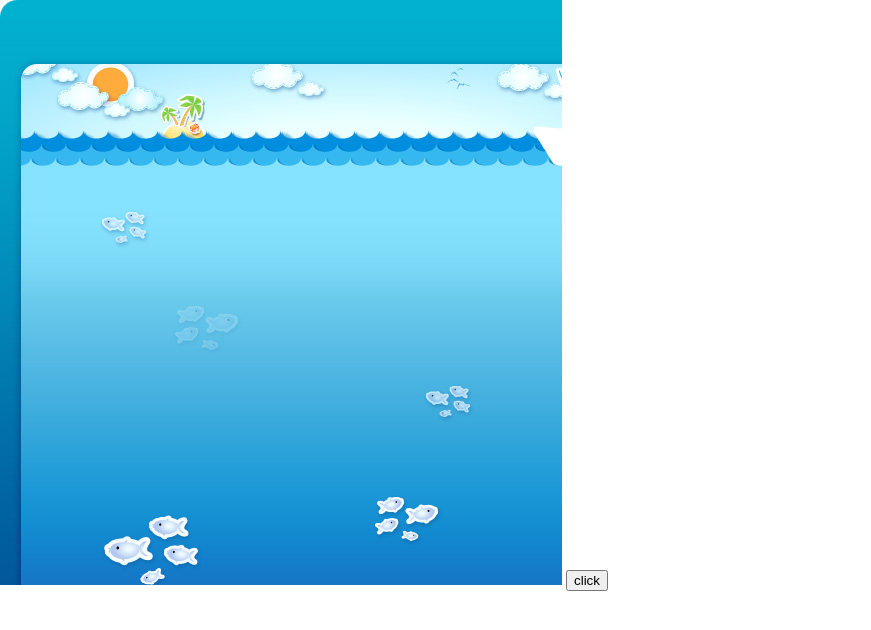
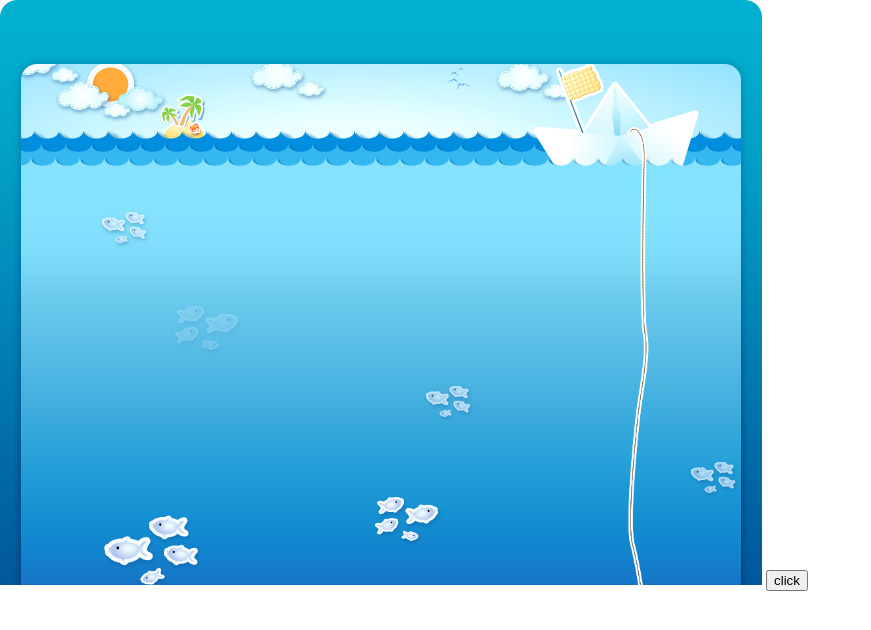
Before and after one commit to milushov/divers, a plain HTML site: page index.html in a window 1280 px wide. Shown: the whole page, without its empty margins (0-871 px from the left). Drawn offline with Linux system fonts and the light colour scheme.

Commit message:
remove excess

```diff
--- a/index.html
+++ b/index.html
@@ -14,7 +14,7 @@
 
   <body>
     <!--<canvas id="app" width="762" height="685">Noup</canvas>-->
-    <canvas id="app" width="562" height="585">Noup</canvas>
+    <canvas id="app" width="762" height="585">Noup</canvas>
     <button id='click'>click</button>
   </body>
 
--- a/javascripts/app.js
+++ b/javascripts/app.js
@@ -72,18 +72,14 @@ window.onload = function() {
 
 
 var Thing = (function() {
-  function Thing(x, y, width, height) {
+  function Thing(x, y) {
     this.x = x;
     this.y = y;
-    this.width = width;
-    this.height = height;
   }
 
   Object.extend(Thing.prototype, {
     x: 0,
     y: 0,
-    width: 0,
-    height: 0,
     draw: function() {
       app.ctx.drawImage(this.image, this.x, this.y);
     }
```
